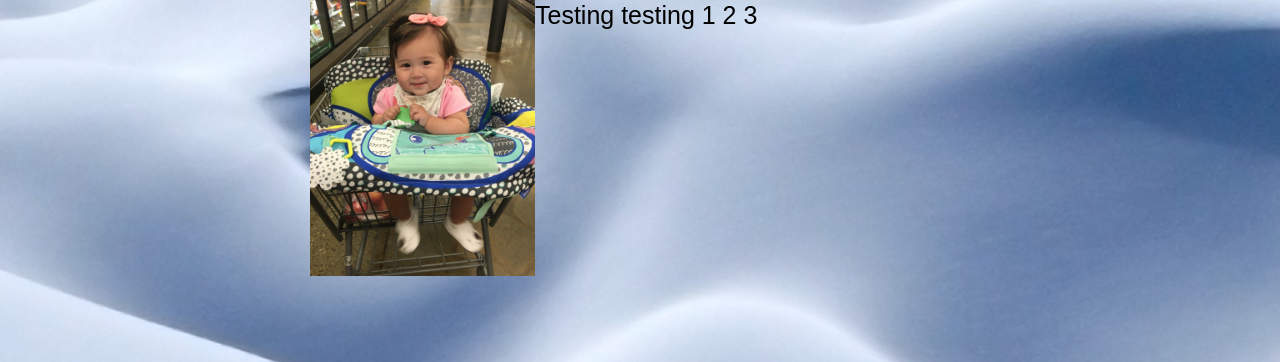
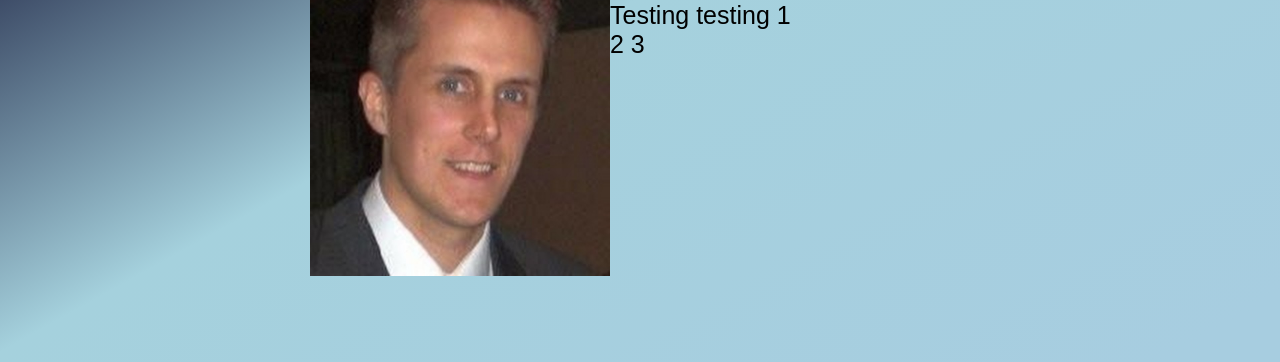
Before and after one commit to JaminHLO/Portfolio, a plain HTML site: page index.html in a window 1280 px wide. Shown: the part 206-568 px from the top of the page. Drawn offline with Linux system fonts and the light colour scheme.

Commit message:
changed background to gradient

```diff
--- a/assets/css/style.css
+++ b/assets/css/style.css
@@ -4,7 +4,9 @@
 }
 
 body {
-    background-image: url("../images/snow2000.jpg");
+    /*background-image: url("../images/snow2000.jpg");*/
+    background: rgb(2,0,36);
+    background: linear-gradient(151deg, rgba(2,0,36,1) 0%, rgba(165,209,221,1) 35%, rgba(167,205,224,1) 76%);
     background-repeat: no-repeat;
     background-position: center;
     display: flex;
--- a/index.html
+++ b/index.html
@@ -28,7 +28,7 @@
         <section>
             <h2 id="about">About Me</h2>
             <article class="about-me">
-                <img src="./assets/images/sophia01.jpg" alt="Jamin Hogan photo">
+                <img src="./assets/images/jamin01.jpg" alt="Jamin Hogan photo">
                 <p>Testing testing 1 2 3</p>
             </article>
         </section>
```
Also changed, not shown: assets/images/sophia01.jpg (deleted).
